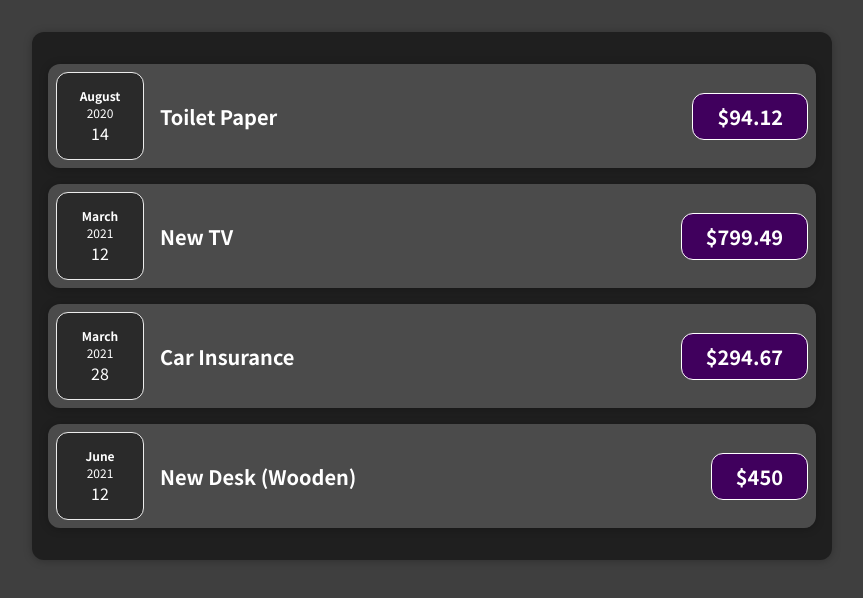
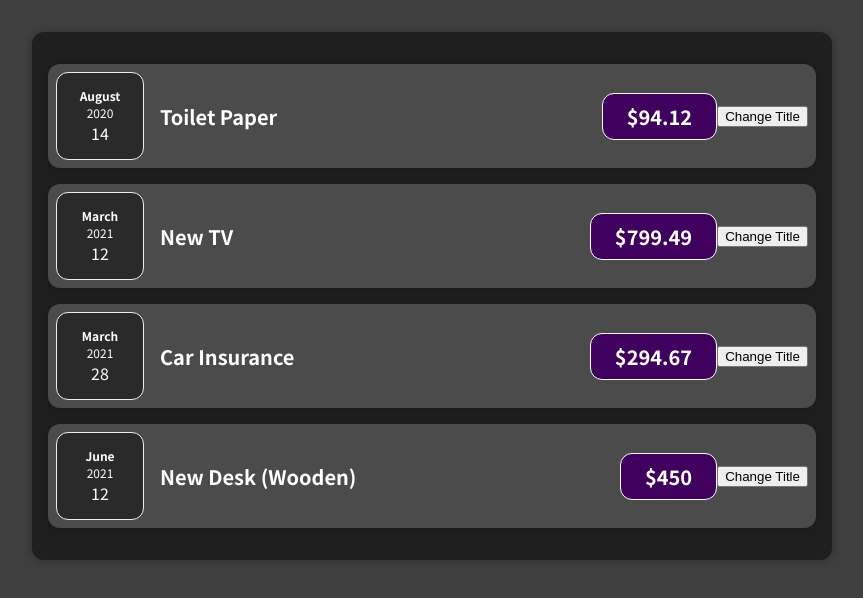
Before and after one commit to ColtonFalkner/ExpenseTracker, a JavaScript app in the folder my-app/: page / in a window 1280 px wide. Shown: the top 598 px of the page, without its empty margins (208-1071 px from the left). Built offline with nearby package versions, Linux system fonts and the light colour scheme.

Commit message:
first event handler introduced

```diff
--- a/my-app/src/components/Expenses/ExpenseItem.js
+++ b/my-app/src/components/Expenses/ExpenseItem.js
@@ -3,6 +3,10 @@ import Card from '../UI/Card'
 import './ExpenseItem.css'
 
 const ExpenseItem = (props) => {
+  const clickHandler = () => {
+    console.log('Clicked!!')
+  }
+
   return (
     <Card className='expense-item'>
       <ExpenseDate date={props.date} />
@@ -10,6 +14,7 @@ const ExpenseItem = (props) => {
         <h2>{props.title}</h2>
       </div>
       <div className='expense-item__price'>${props.amount}</div>
+      <button onClick={clickHandler}>Change Title</button>
     </Card>
   )
 }
```
